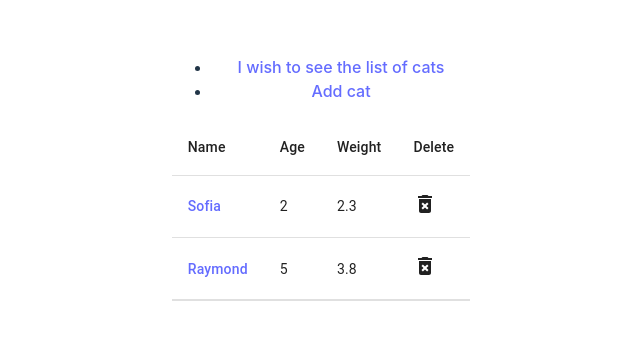
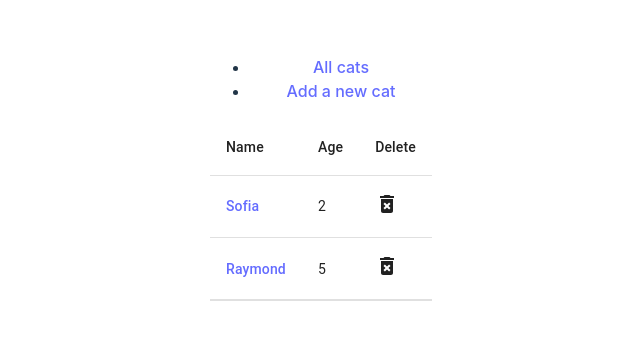
Before and after one commit to 914LauranDavid/mpp-front, a React (Vite) app in the folder library-manager/: page /cats in a window 1280 px wide. Shown: the part 230-570 px from the top of the page, without its empty margins (319-959 px from the left). Built offline with nearby package versions, Linux system fonts and the light colour scheme.

Commit message:
significant refactor

```diff
--- a/library-manager/src/App.tsx
+++ b/library-manager/src/App.tsx
@@ -1,55 +1,37 @@
-import { useState } from "react";
-import reactLogo from "./assets/react.svg";
-import viteLogo from "/vite.svg";
 import "./App.css";
-import "./ElementList";
-import ElementList from "./ElementList";
+import "./components/AllCats";
+import AllCats from "./components/AllCats";
 import { BrowserRouter, Link, Route, Routes } from "react-router-dom";
-import { Box } from "@mui/material";
-import AddCat from "./AddCat";
-import CatDetails from "./CatDetails";
+import AddCat from "./components/AddCat";
+import CatDetails from "./components/CatDetails";
+import { startCatRepository } from "./repository/CatRepository";
 
-// interface Cat {
-//   id: number;
-//   name: string;
-//   age: number;
-//   weight: number;
-// }
-
-// interface Cats extends Array<Cat> {}
 
 function App() {
-  const [allCats, setAllCats] = useState<any[]>([
-    { id: 1, name: "Sofia", age: 2, weight: 2.3 },
-    { id: 2, name: "Raymond", age: 5, weight: 3.8 },
-  ]);
+  const { getAllCats, getCatById, addCat, deleteCat, updateCat } = startCatRepository();
 
   return (
     <BrowserRouter>
       <ul>
-        {/* <li>
-          <Link to="/">Front Page</Link>
-        </li> */}
         <li>
-          <Link to="/cats">I wish to see the list of cats</Link>
+          <Link to="/cats">All cats</Link>
         </li>
         <li>
-          <Link to="/cat/add">Add cat</Link>
+          <Link to="/cat/add">Add a new cat</Link>
         </li>
       </ul>
       <Routes>
-        {/* <Route path="/" element={} /> */}
         <Route
           path="/cats"
-          element={<ElementList allCats={allCats} setAllCats={setAllCats} />}
+          element={<AllCats getAllCats={getAllCats} deleteCat={deleteCat} />}
         />
         <Route
           path="/cat/add"
-          element={<AddCat allCats={allCats} setAllCats={setAllCats} />}
+          element={<AddCat getAllCats={getAllCats} addCat={addCat} />}
         />
         <Route
           path="/cats/:id"
-          element={<CatDetails allCats={allCats} setAllCats={setAllCats} />}
+          element={<CatDetails getCatById={getCatById} updateCat={updateCat} />}
         />
       </Routes>
     </BrowserRouter>
--- a/library-manager/src/ElementList.tsx
+++ /dev/null
@@ -1,128 +0,0 @@
-import {
-  Box,
-  Button,
-  Checkbox,
-  Divider,
-  FormControl,
-  FormControlLabel,
-  FormGroup,
-  FormLabel,
-  List,
-  ListItem,
-  ListItemButton,
-  OutlinedInput,
-  Radio,
-  RadioGroup,
-  Table,
-  TableBody,
-  TableCell,
-  TableContainer,
-  TableHead,
-  TableRow,
-  TextField,
-} from "@mui/material";
-import * as React from "react";
-import EditIcon from "@mui/icons-material/Edit";
-import AddCircleOutlineIcon from "@mui/icons-material/AddCircleOutline";
-import { Unstable_NumberInput as NumberInput } from "@mui/base/Unstable_NumberInput";
-import { Link } from "react-router-dom";
-import DeleteForeverIcon from '@mui/icons-material/DeleteForever';
-
-// function createCat(id: number, name: string, age: number, weight: number) {
-//   return { id, name, age, weight };
-// }
-
-// let nextId = 3;
-
-// const allCats = [
-//   createCat(1, "Sofia", 2, 2.5),
-//   createCat(2, "Raymond", 4, 4.3),
-// ];
-
-// function OneListElement({ name }: { name: string }) {
-//   return (
-//     <ListItem>
-//       {name}
-//       <ListItemButton>
-//         <EditIcon />
-//       </ListItemButton>
-//     </ListItem>
-//   );
-// }
-
-// interface PropsTable {
-//   allCats: Cats;
-// }
-
-function EntitiesTable({ allCats, setAllCats }: { allCats: any[]; setAllCats: React.Dispatch<React.SetStateAction<any[]>> }) {
-  function deleteCat(catId: number) {
-    const newAllCats = allCats.filter(cat => cat.id !== catId);
-    setAllCats(newAllCats);
-  }
-
-  return (
-    <TableContainer>
-        <Table sx={{ minWidth: "50%" }}>
-        <TableHead>
-          <TableRow>
-            <TableCell>Name</TableCell>
-            <TableCell>Age</TableCell>
-            <TableCell>Weight</TableCell>
-            <TableCell>Delete</TableCell>
-          </TableRow>
-        </TableHead>
-        <TableBody>
-          {allCats.map((cat) => (
-            <TableRow key={cat.id}>
-              <TableCell>
-                <Link to={`/cats/${cat.id}`}>{cat.name}</Link>
-              </TableCell>
-              <TableCell>{cat.age}</TableCell>
-              <TableCell>{cat.weight}</TableCell>
-              <TableCell><DeleteForeverIcon sx={{cursor: 'pointer'}} onClick={() => deleteCat(cat.id)}/></TableCell>
-            </TableRow>
-          ))}
-        </TableBody>
-      </Table>
-    </TableContainer>
-  );
-}
-
-interface Cat {
-  id: number;
-  name: string;
-  age: number;
-  weight: number;
-}
-
-interface Cats extends Array<Cat> {}
-
-interface Props {
-  allCats: Cats;
-}
-
-function ElementList({
-  allCats,
-  setAllCats,
-}: {
-  allCats: any[];
-  setAllCats: React.Dispatch<React.SetStateAction<any[]>>;
-}) {
-  // id (not visible), string field, float field
-  // lista cu entitatile; crud (add--generate id)
-  // fara persistenta
-  // testare (unit tests), validare
-  return (
-    <Box>
-      {/* <List sx={{ bgcolor: "purple", color: "gold" }}>
-        <OneListElement name="First item" />
-        <OneListElement name="Second item" />
-      </List> */}
-      <EntitiesTable allCats={allCats} setAllCats={setAllCats} />
-
-      <Divider />
-    </Box>
-  );
-}
-
-export default ElementList;
--- a/library-manager/src/AddCat.tsx
+++ b/library-manager/src/components/AddCat.tsx
@@ -1,16 +1,15 @@
-import { Box, Button, Divider, TextField } from "@mui/material";
+import { Box, Button, TextField } from "@mui/material";
 import AddCircleOutlineIcon from "@mui/icons-material/AddCircleOutline";
 import { useState } from "react";
-
-let nextId = 3;
+import { Cat } from "../model/Cat";
 
 function AddCat({
-  allCats,
-  setAllCats,
+  getAllCats,
+  addCat,
 }: {
-  allCats: any[];
-  setAllCats: React.Dispatch<React.SetStateAction<any[]>>;
-}) {  // TODO use Cat interface instead of any?
+  getAllCats: () => Cat[];
+  addCat: (cat: Cat) => void;
+}) {
   const [name, setName] = useState("");
   const [age, setAge] = useState(0);
   const [weight, setWeight] = useState(0);
@@ -18,9 +17,13 @@ function AddCat({
   const handleSubmit = (e: React.FormEvent) => {
     e.preventDefault();
 
-    setAllCats([...allCats, { id: nextId, name: name, age: age, weight: weight }]);
-    nextId++;
-    // allCats.push(createCat(nextId));
+    let maximumId = 0;
+    getAllCats().forEach(cat => {
+      if (cat.id > maximumId)
+        maximumId = cat.id;
+    });  // TODO search for ID in addCat
+
+    addCat({id: maximumId + 1,  name: name, age: age, weight: weight})
   };
 
   return (
--- /dev/null
+++ b/library-manager/src/components/AllCats.tsx
@@ -0,0 +1,58 @@
+import {
+  Box,
+  Divider,
+  Table,
+  TableBody,
+  TableCell,
+  TableContainer,
+  TableHead,
+  TableRow,
+} from "@mui/material";
+import { Link } from "react-router-dom";
+import DeleteForeverIcon from '@mui/icons-material/DeleteForever';
+import { Cat } from "../model/Cat";
+
+function CatsTable({ getAllCats, deleteCat }: { getAllCats: () => Cat[]; deleteCat: (id: number) => void; }) {
+  return (
+    <TableContainer>
+      <Table sx={{ minWidth: "50%" }}>
+        <TableHead>
+          <TableRow>
+            <TableCell>Name</TableCell>
+            <TableCell>Age</TableCell>
+            <TableCell>Delete</TableCell>
+          </TableRow>
+        </TableHead>
+        <TableBody>
+          {getAllCats().map((cat) => (
+            <TableRow key={cat.id}>
+              <TableCell>
+                <Link to={`/cats/${cat.id}`}>{cat.name}</Link>
+              </TableCell>
+              <TableCell>{cat.age}</TableCell>
+              <TableCell><DeleteForeverIcon sx={{ cursor: 'pointer' }} onClick={() => deleteCat(cat.id)} /></TableCell>
+            </TableRow>
+          ))}
+        </TableBody>
+      </Table>
+    </TableContainer>
+  );
+}
+
+function AllCats({ getAllCats, deleteCat }: {
+  getAllCats: () => Cat[];
+  deleteCat: (id: number) => void;
+}) {
+  // id (not visible), string field, float field
+  // lista cu entitatile; crud (add--generate id)
+  // fara persistenta
+  // testare (unit tests), validare
+  return (
+    <Box>
+      <CatsTable getAllCats={getAllCats} deleteCat={deleteCat} />
+      <Divider />
+    </Box>
+  );
+}
+
+export default AllCats;
--- a/library-manager/src/CatDetails.tsx
+++ b/library-manager/src/components/CatDetails.tsx
@@ -1,31 +1,36 @@
-import { Button, Table, TableBody, TableCell, TableContainer, TableHead, TableRow, TextField } from "@mui/material";
+import { Button, Table, TableBody, TableCell, TableContainer, TableRow, TextField } from "@mui/material";
 import { useState } from "react";
 import { useParams } from "react-router-dom";
 import CheckCircleOutlineIcon from '@mui/icons-material/CheckCircleOutline';
+import { Cat } from "../model/Cat";
 
 function CatDetails({
-  allCats,
-  setAllCats,
+  getCatById,
+  updateCat,
 }: {
-  allCats: any[];
-  setAllCats: React.Dispatch<React.SetStateAction<any[]>>;
+  getCatById: (id: number) => Cat
+  updateCat: (id: number, newCat: Cat) => void;
 }) {
   const params = useParams<{ id: string }>();
   const id = params.id;
+
   if (!id) {
-    return <h1>bad</h1>;
+    return <h1>The parameters are incorrect</h1>;
   }
-  const cat = allCats.find((cat) => cat.id === parseInt(id));
+
+  // const cat = allCats.find((cat) => cat.id === parseInt(id));
+  let cat = getCatById(parseInt(id));
+
+  if (cat.id === -1) {
+    return <h1>No cat with this id.</h1>;
+  }
 
   const [nameInput, setNameInput] = useState("");
   const handleNewNameSubmit = (e: React.FormEvent) => {
     e.preventDefault();
 
-    cat.name = nameInput;
-
-    const newAllCats = allCats.map(currentCat => currentCat);
-
-    setAllCats(newAllCats);
+    updateCat(cat.id, {id: cat.id, name: nameInput, age: cat.age, weight: cat.weight});
+    cat = getCatById(cat.id);  // TODO see if this is ok
   };
 
   const [ageInput, setAgeInput] = useState(0);
@@ -34,9 +39,8 @@ function CatDetails({
 
     cat.age = ageInput;
 
-    const newAllCats = allCats.map(currentCat => currentCat);
-
-    setAllCats(newAllCats);
+    updateCat(cat.id, {id: cat.id, name: cat.name, age: ageInput, weight: cat.weight});
+    cat = getCatById(cat.id);  // TODO see if this is ok
   };
 
   const [weightInput, setWeightInput] = useState(0);
@@ -45,27 +49,14 @@ function CatDetails({
 
     cat.weight = weightInput;
 
-    const newAllCats = allCats.map(currentCat => currentCat);
-
-    setAllCats(newAllCats);
+    updateCat(cat.id, {id: cat.id, name: cat.name, age: cat.age, weight: weightInput});
+    cat = getCatById(cat.id);  // TODO see if this is ok
   };
 
   return (
     <TableContainer>
       <Table sx={{ minWidth: "50%" }}>
-        {/* <TableHead>
-          <TableRow>
-            <TableCell>ID</TableCell>
-            <TableCell>Name</TableCell>
-            <TableCell>Age</TableCell>
-            <TableCell>Weight</TableCell>
-          </TableRow>
-        </TableHead> */}
         <TableBody>
-          <TableRow>
-            <TableCell>ID</TableCell>
-            <TableCell>{cat.id}</TableCell>
-          </TableRow>
           <TableRow>
             <TableCell>Name</TableCell>
             <TableCell>{cat.name}</TableCell>
@@ -78,7 +69,7 @@ function CatDetails({
                   onChange={(e) => setNameInput(e.target.value)}
                 />
                 <Button type="submit">
-                  <CheckCircleOutlineIcon sx={{cursor: 'pointer'}}/>
+                  <CheckCircleOutlineIcon sx={{ cursor: 'pointer' }} />
                 </Button>
               </form>
             </TableCell>
@@ -96,7 +87,7 @@ function CatDetails({
                   onChange={(e) => setAgeInput(parseInt(e.target.value))}
                 />
                 <Button type="submit">
-                  <CheckCircleOutlineIcon sx={{cursor: 'pointer'}}/>
+                  <CheckCircleOutlineIcon sx={{ cursor: 'pointer' }} />
                 </Button>
               </form>
             </TableCell>
@@ -114,7 +105,7 @@ function CatDetails({
                   onChange={(e) => setWeightInput(parseFloat(e.target.value))}
                 />
                 <Button type="submit">
-                  <CheckCircleOutlineIcon sx={{cursor: 'pointer'}}/>
+                  <CheckCircleOutlineIcon sx={{ cursor: 'pointer' }} />
                 </Button>
               </form>
             </TableCell>
@@ -123,10 +114,6 @@ function CatDetails({
 
       </Table>
     </TableContainer>
-    // <div>
-    //   <h1>Cat details</h1>
-    //   <h2>{cat.name}</h2>
-    // </div>
   );
 }
 
--- /dev/null
+++ b/library-manager/src/model/Cat.tsx
@@ -0,0 +1,6 @@
+export interface Cat {
+    id: number;
+    name: string;
+    age: number;
+    weight: number;
+  }
--- /dev/null
+++ b/library-manager/src/repository/CatRepository.tsx
@@ -0,0 +1,40 @@
+import { useState } from "react";
+import { Cat } from "../model/Cat";
+
+const hardcodedCats = [
+    { id: 1, name: "Sofia", age: 2, weight: 2.3 },
+    { id: 2, name: "Raymond", age: 5, weight: 3.8 },
+];
+
+export const startCatRepository = () => {
+    const [allCats, setAllCats] = useState<Cat[]>(hardcodedCats);
+
+    const errorCat: Cat = { id: -1, name: "Error", age: -1, weight: -1 };
+
+    const getAllCats = () => allCats;
+
+    const getCatById = (id: number) => {
+        const cat = allCats.find(cat => cat.id === id);
+        if (cat !== undefined)
+            return cat;
+        return errorCat;
+    }
+
+    const addCat = (newCat: Cat) => {
+        setAllCats([...allCats, newCat]);
+    }
+
+    const deleteCat = (id: number) => {
+        setAllCats(allCats.filter(cat => cat.id !== id));
+    }
+
+    const updateCat = (id: number, newCat: Cat) => {
+        setAllCats(allCats.map(currentCat => {
+            if (currentCat.id === id)
+                return newCat;
+            return currentCat;
+        }));
+    }
+
+    return { getAllCats, getCatById, addCat, deleteCat, updateCat };
+}
```
